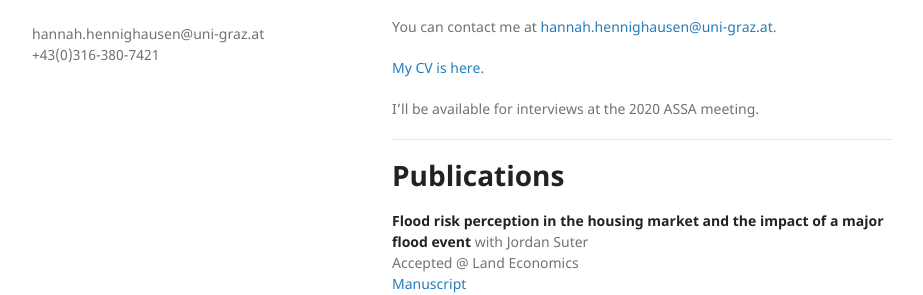
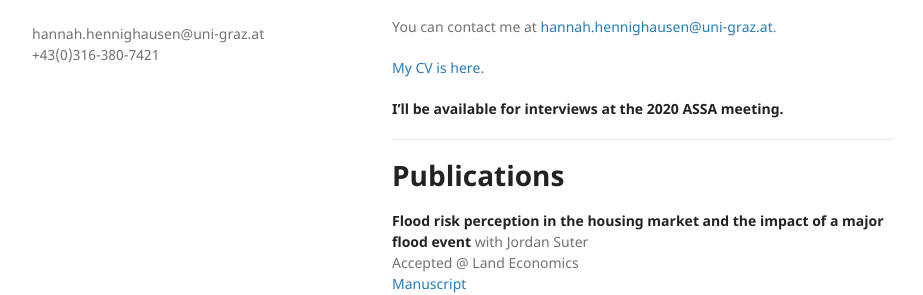
Before and after one commit to hannahhennighausen/hannahhennighausen.github.io, a Jekyll site: the page built from index.md, in a window 1280 px wide. Shown: the part 515-810 px from the top of the page, without its empty margins (178-1101 px from the left). Built offline with Jekyll 4.4.1, drawn with Linux system fonts in a browser that asks for light colours; the repository's description, which GitHub fills in, is left out.

```diff
--- a/index.md
+++ b/index.md
@@ -15,7 +15,7 @@ You can contact me at [hannah.hennighausen@uni-graz.at](mailto:hannah.hennighaus
 
 [My CV is here.](https://hannahhennighausen.github.io/CV/Hennighausen_CV.pdf)
 
-I'll be available for interviews at the 2020 ASSA meeting.
+**I'll be available for interviews at the 2020 ASSA meeting.**
 
 * * *
 
```
